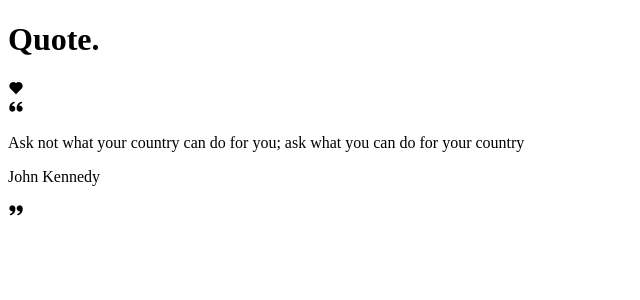
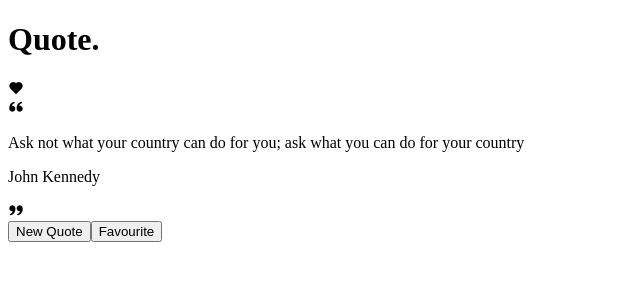
Before and after one commit to aishwinj04/Quotes-Web-App, a React (Vite) app in the folder quotes-app/: page / in a window 1280 px wide. Shown: the top 300 px of the page, without its empty margins (0-640 px from the left). Built offline with nearby package versions, Linux system fonts and the light colour scheme.

Commit message:
Update QuotesApp.jsx

```diff
--- a/quotes-app/src/Components/QuotesApp.jsx
+++ b/quotes-app/src/Components/QuotesApp.jsx
@@ -10,6 +10,18 @@
                 <p className="quote-author">John Kennedy</p>
                 <i className="bx bxs-quote-alt-right right-quote"></i>
             </div>
+            <div className="circles">
+                <div className="circle-1"></div>
+                <div className="circle-2"></div>
+                <div className="circle3"></div>
+                <div className="circle4"></div>
+            </div>
+            <div className="buttons">
+                <button className="btn btn-new">New Quote</button>
+                <button className="btn btn-fav">Favourite</button>
+
+
+            </div>
         </div>
     </div>
   )
```
